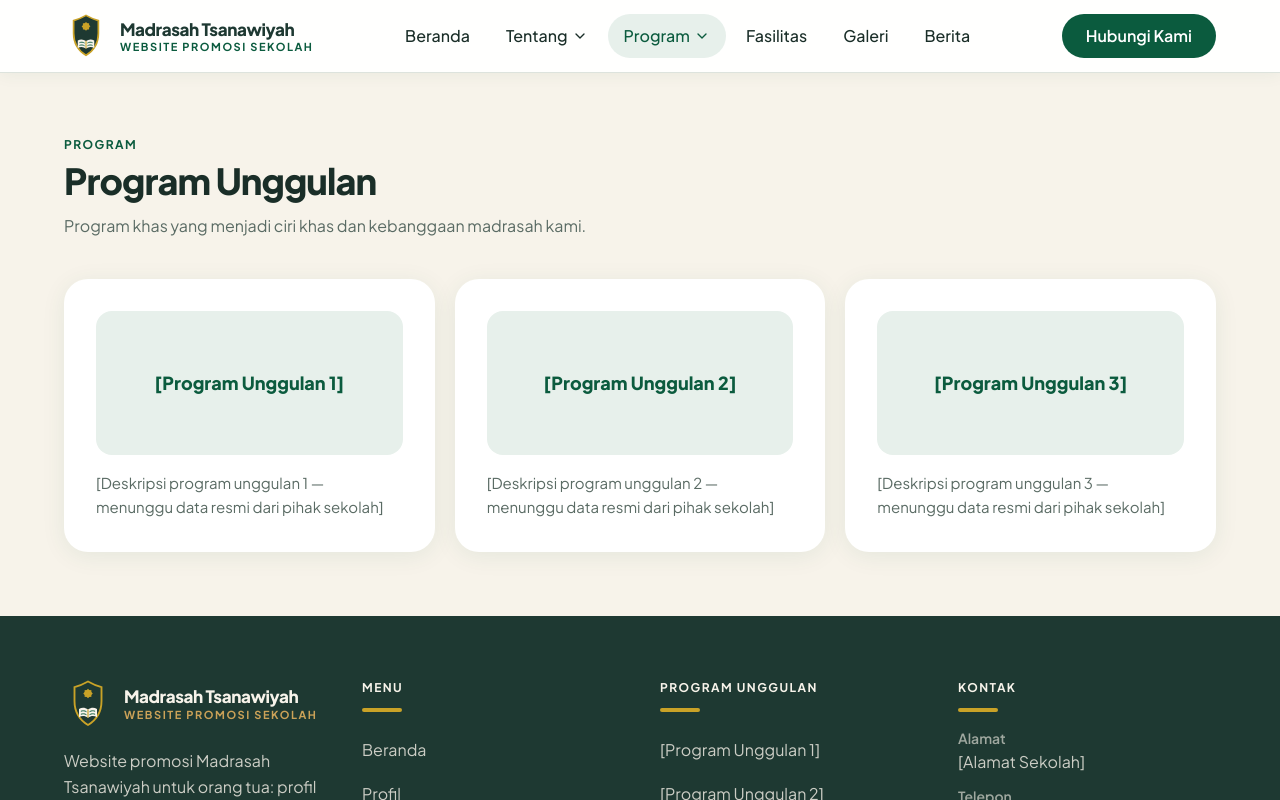
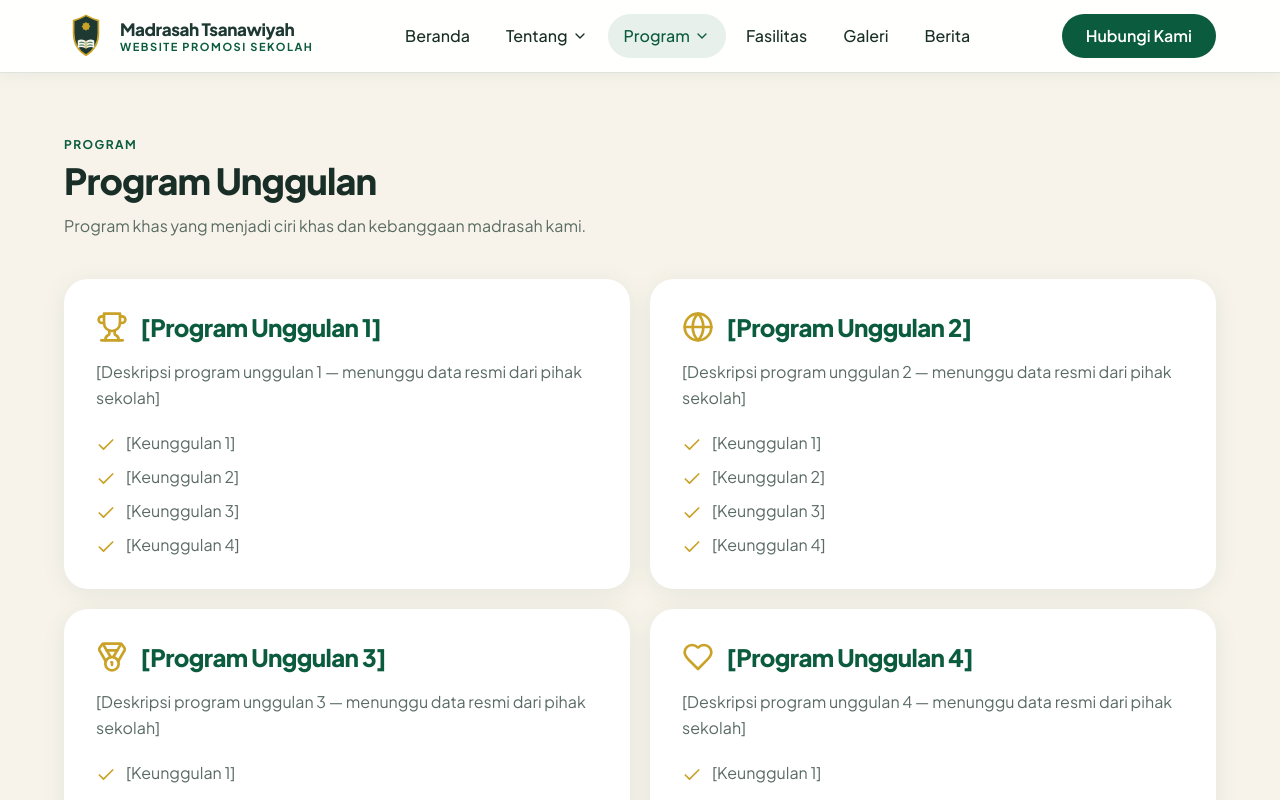
Before and after one commit to gvhaidar-bot/pkm-project, a Next.js app: page /program/unggulan in a window 1280 px wide. Shown: the top 800 px of the page. Built offline with nearby package versions, Linux system fonts and the light colour scheme.

Commit message:
Halaman Program Unggulan statis ala referensi (tanpa admin)

```diff
--- a/app/(publik)/program/unggulan/page.tsx
+++ b/app/(publik)/program/unggulan/page.tsx
@@ -1,9 +1,44 @@
+import { LuCheck, LuGlobe, LuHeart, LuMedal, LuTrophy } from "react-icons/lu";
+import type { IconType } from "react-icons";
+
 export const metadata = {
   title: "Program Unggulan — Madrasah Tsanawiyah",
   description: "Program unggulan Madrasah Tsanawiyah.",
 };
 
-const programUnggulan = [1, 2, 3];
+type Program = {
+  nama: string;
+  deskripsi: string;
+  keunggulan: string[];
+  Icon: IconType;
+};
+
+const daftarProgram: Program[] = [
+  {
+    nama: "[Program Unggulan 1]",
+    deskripsi: "[Deskripsi program unggulan 1 — menunggu data resmi dari pihak sekolah]",
+    keunggulan: ["[Keunggulan 1]", "[Keunggulan 2]", "[Keunggulan 3]", "[Keunggulan 4]"],
+    Icon: LuTrophy,
+  },
+  {
+    nama: "[Program Unggulan 2]",
+    deskripsi: "[Deskripsi program unggulan 2 — menunggu data resmi dari pihak sekolah]",
+    keunggulan: ["[Keunggulan 1]", "[Keunggulan 2]", "[Keunggulan 3]", "[Keunggulan 4]"],
+    Icon: LuGlobe,
+  },
+  {
+    nama: "[Program Unggulan 3]",
+    deskripsi: "[Deskripsi program unggulan 3 — menunggu data resmi dari pihak sekolah]",
+    keunggulan: ["[Keunggulan 1]", "[Keunggulan 2]", "[Keunggulan 3]", "[Keunggulan 4]"],
+    Icon: LuMedal,
+  },
+  {
+    nama: "[Program Unggulan 4]",
+    deskripsi: "[Deskripsi program unggulan 4 — menunggu data resmi dari pihak sekolah]",
+    keunggulan: ["[Keunggulan 1]", "[Keunggulan 2]", "[Keunggulan 3]", "[Keunggulan 4]"],
+    Icon: LuHeart,
+  },
+];
 
 export default function UnggulanPage() {
   return (
@@ -15,23 +50,27 @@ export default function UnggulanPage() {
           Program khas yang menjadi ciri khas dan kebanggaan madrasah kami.
         </p>
 
-        <div className="mt-10 grid grid-cols-1 gap-5 sm:grid-cols-2 lg:grid-cols-3">
-          {programUnggulan.map((nomor) => (
+        <div className="mt-10 grid grid-cols-1 gap-5 lg:grid-cols-2">
+          {daftarProgram.map((program) => (
             <article
-              key={nomor}
-              className="flex flex-col rounded-3xl bg-white p-8 shadow-[0_4px_24px_rgba(11,91,62,0.08)]"
+              key={program.nama}
+              className="rounded-3xl bg-white p-8 shadow-[0_4px_24px_rgba(11,91,62,0.08)]"
             >
-              <div
-                className="flex h-36 items-center justify-center rounded-2xl bg-primary-soft px-6"
-                aria-hidden="true"
-              >
-                <span className="text-center text-lg font-extrabold text-primary">
-                  [Program Unggulan {nomor}]
-                </span>
+              <div className="flex items-center gap-3">
+                <program.Icon className="h-8 w-8 text-accent" aria-hidden="true" />
+                <h2 className="text-2xl font-extrabold tracking-tight text-primary">
+                  {program.nama}
+                </h2>
               </div>
-              <p className="mt-4 flex-1 text-[15px] leading-relaxed text-muted">
-                [Deskripsi program unggulan {nomor} — menunggu data resmi dari pihak sekolah]
-              </p>
+              <p className="mt-4 text-base leading-relaxed text-muted">{program.deskripsi}</p>
+              <ul className="mt-5 space-y-2.5">
+                {program.keunggulan.map((item) => (
+                  <li key={item} className="flex items-start gap-2.5 text-base text-muted">
+                    <LuCheck className="mt-1 h-5 w-5 shrink-0 text-accent" aria-hidden="true" />
+                    <span>{item}</span>
+                  </li>
+                ))}
+              </ul>
             </article>
           ))}
         </div>
```
